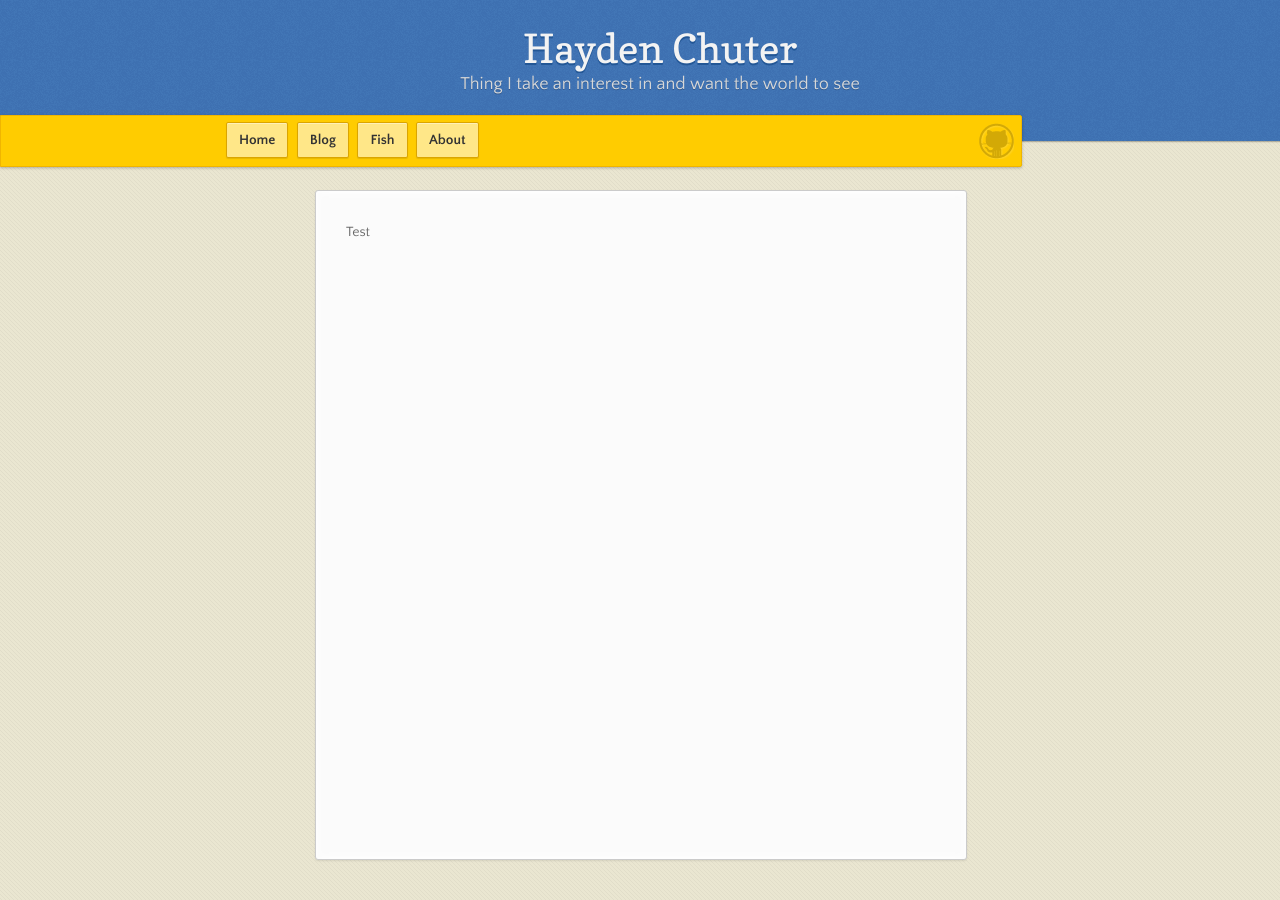
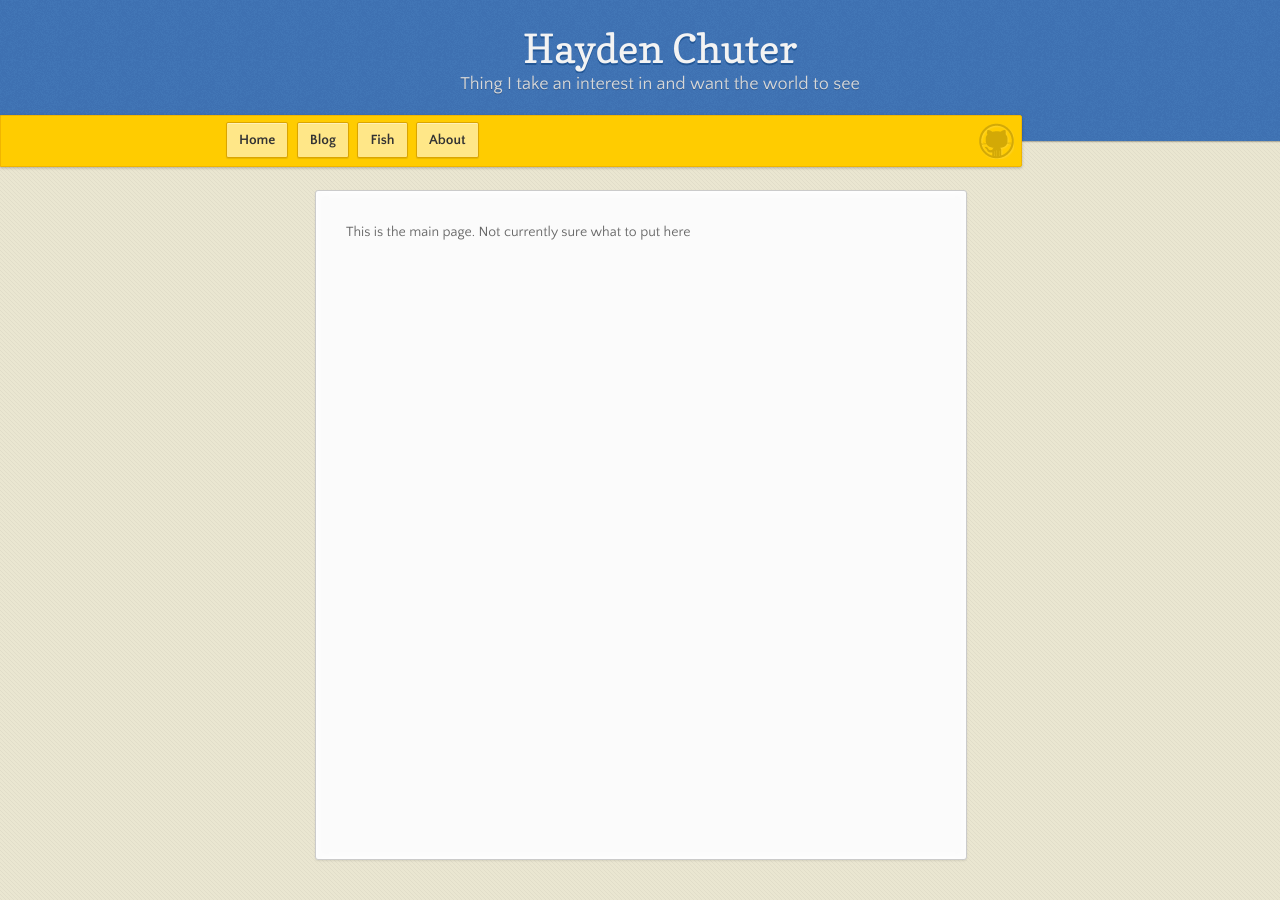
Before and after one commit to steelonice/steelonice.github.io, a Jekyll site: the page built from index.md, in a window 1280 px wide. Built offline with Jekyll 4.4.1, drawn with Linux system fonts in a browser that asks for light colours; nearby versions of some CDN libraries.

Commit message:
Adding more content and google analytics

```diff
--- a/index.md
+++ b/index.md
@@ -1,7 +1,7 @@
 ---
 layout: default
 ---
-Test
+This is the main page. Not currently sure what to put here
 
 
 
```
